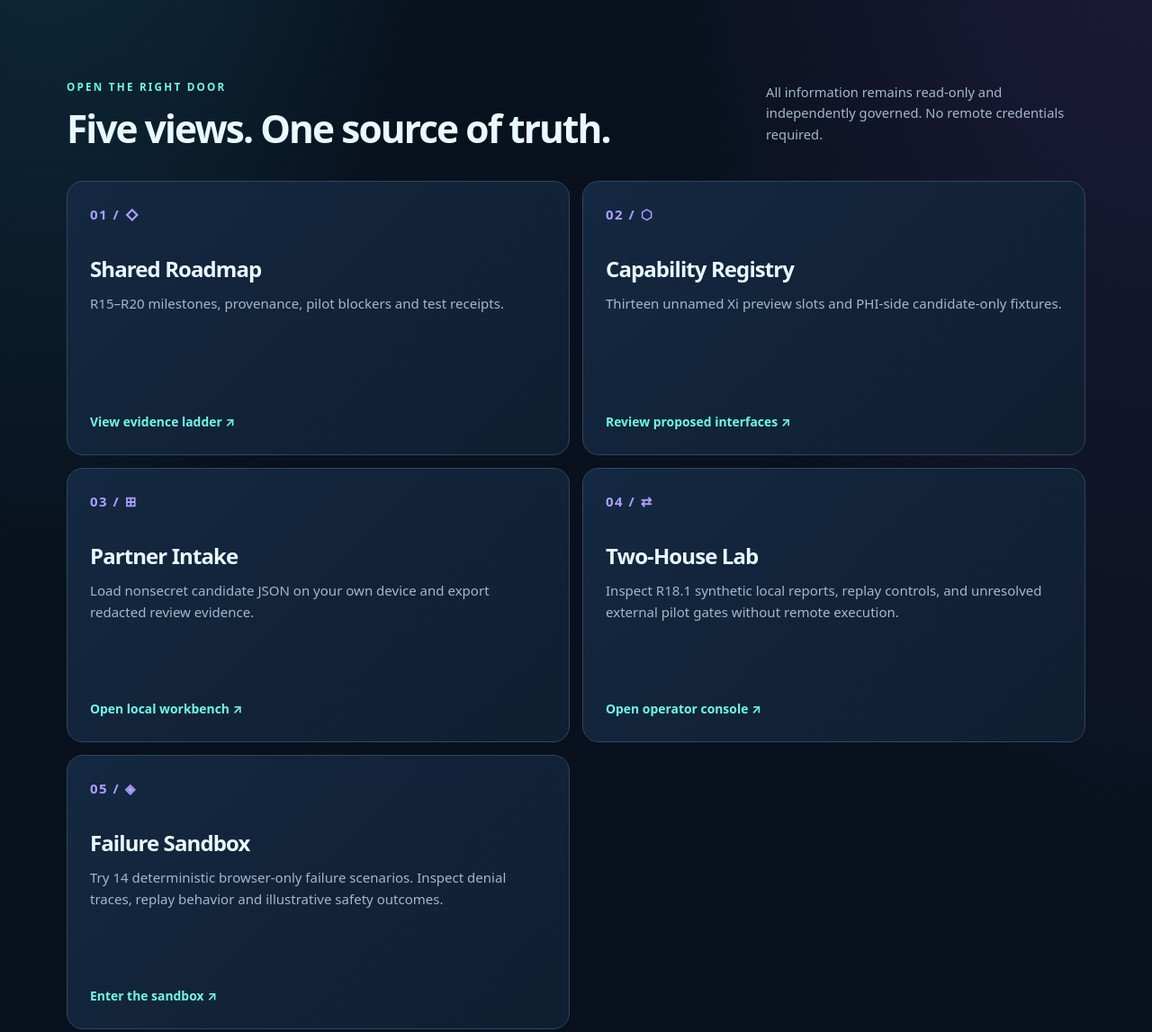
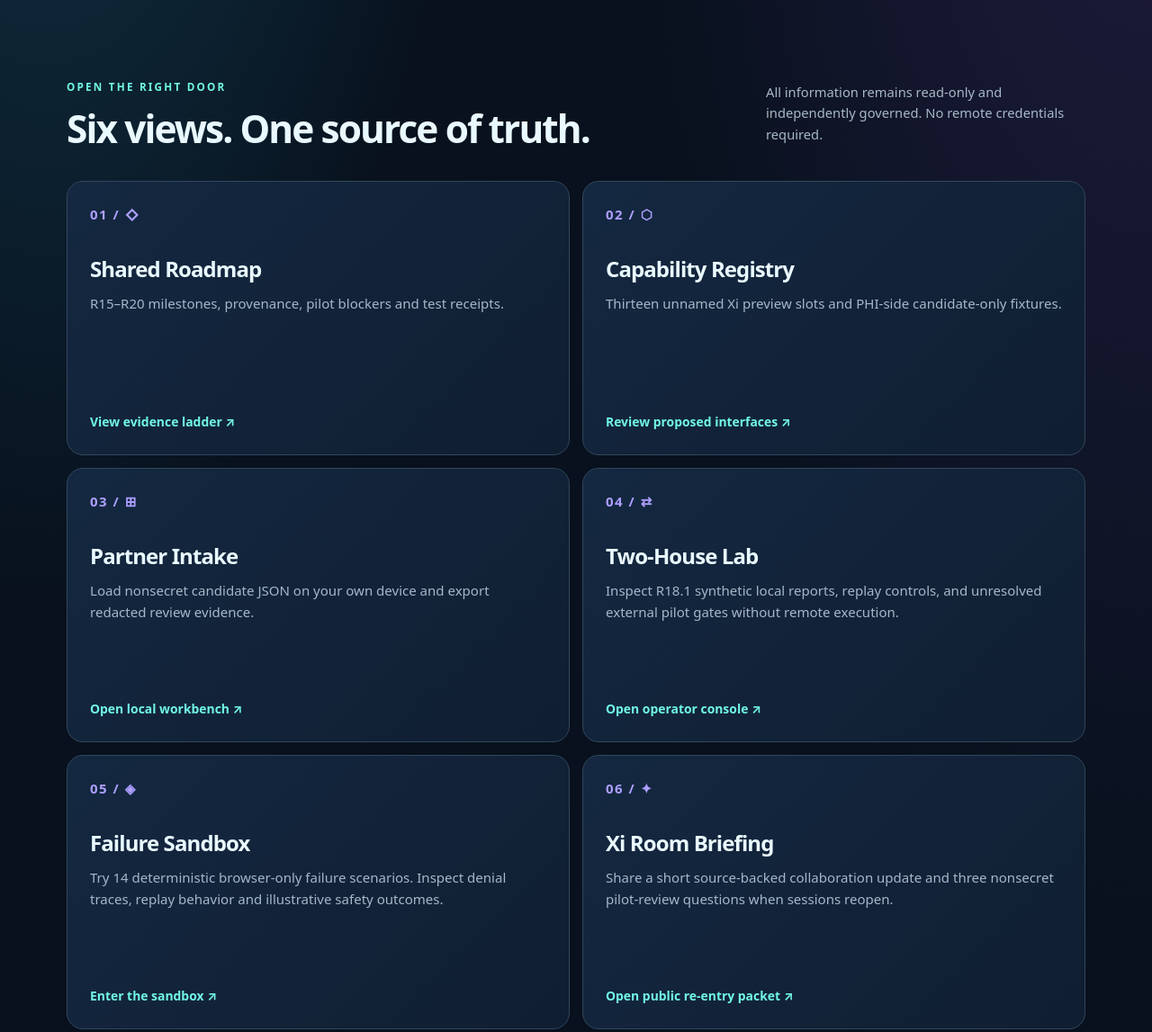
Before and after one commit to MichaelWave369/xi-vessel-bridge, a plain HTML site: page roadmap/commons.html in a window 1280 px wide. Shown: the part 885-2032 px from the top of the page at 90% size. Drawn offline with Linux system fonts and the light colour scheme.

Commit message:
ui(r18.5): add sixth Commons doorway for session-limited partner briefing

```diff
--- a/roadmap/commons.html
+++ b/roadmap/commons.html
@@ -31,13 +31,14 @@
 <div><strong id="capcount">13</strong><span>Xi public capability previews</span></div>
 <div><strong id="doorscount">12</strong><span>Xi public door previews</span></div>
 </section>
-<section class="wrap section" id="doors"><div class="section-head"><div><p class="eyebrow">OPEN THE RIGHT DOOR</p><h2>Five views. One source of truth.</h2></div><p>All information remains read-only and independently governed. No remote credentials required.</p></div>
+<section class="wrap section" id="doors"><div class="section-head"><div><p class="eyebrow">OPEN THE RIGHT DOOR</p><h2>Six views. One source of truth.</h2></div><p>All information remains read-only and independently governed. No remote credentials required.</p></div>
 <div class="doors">
 <a class="door" href="./roadmap.html"><span class="glyph" aria-hidden="true">01 / ◇</span><h3>Shared Roadmap</h3><p>R15–R20 milestones, provenance, pilot blockers and test receipts.</p><span class="door-foot">View evidence ladder ↗</span></a>
 <a class="door" href="./capabilities.html"><span class="glyph" aria-hidden="true">02 / ⬡</span><h3>Capability Registry</h3><p>Thirteen unnamed Xi preview slots and PHI-side candidate-only fixtures.</p><span class="door-foot">Review proposed interfaces ↗</span></a>
 <a class="door" href="./intake.html"><span class="glyph" aria-hidden="true">03 / ⊞</span><h3>Partner Intake</h3><p>Load nonsecret candidate JSON on your own device and export redacted review evidence.</p><span class="door-foot">Open local workbench ↗</span></a>
 <a class="door" href="./lab.html"><span class="glyph" aria-hidden="true">04 / ⇄</span><h3>Two-House Lab</h3><p>Inspect R18.1 synthetic local reports, replay controls, and unresolved external pilot gates without remote execution.</p><span class="door-foot">Open operator console ↗</span></a>
 <a class="door" href="./fault.html"><span class="glyph" aria-hidden="true">05 / ◈</span><h3>Failure Sandbox</h3><p>Try 14 deterministic browser-only failure scenarios. Inspect denial traces, replay behavior and illustrative safety outcomes.</p><span class="door-foot">Enter the sandbox ↗</span></a>
+<a class="door" href="./room.html"><span class="glyph" aria-hidden="true">06 / ✦</span><h3>Xi Room Briefing</h3><p>Share a short source-backed collaboration update and three nonsecret pilot-review questions when sessions reopen.</p><span class="door-foot">Open public re-entry packet ↗</span></a>
 </div></section>
 <section class="wrap section" id="evidence"><div class="section-head"><div><p class="eyebrow">EVIDENCE BEFORE PROMOTION</p><h2>What we can actually claim.</h2></div><a href="./roadmap.html">Full gate roster ↗</a></div>
 <div class="evidence">
```
